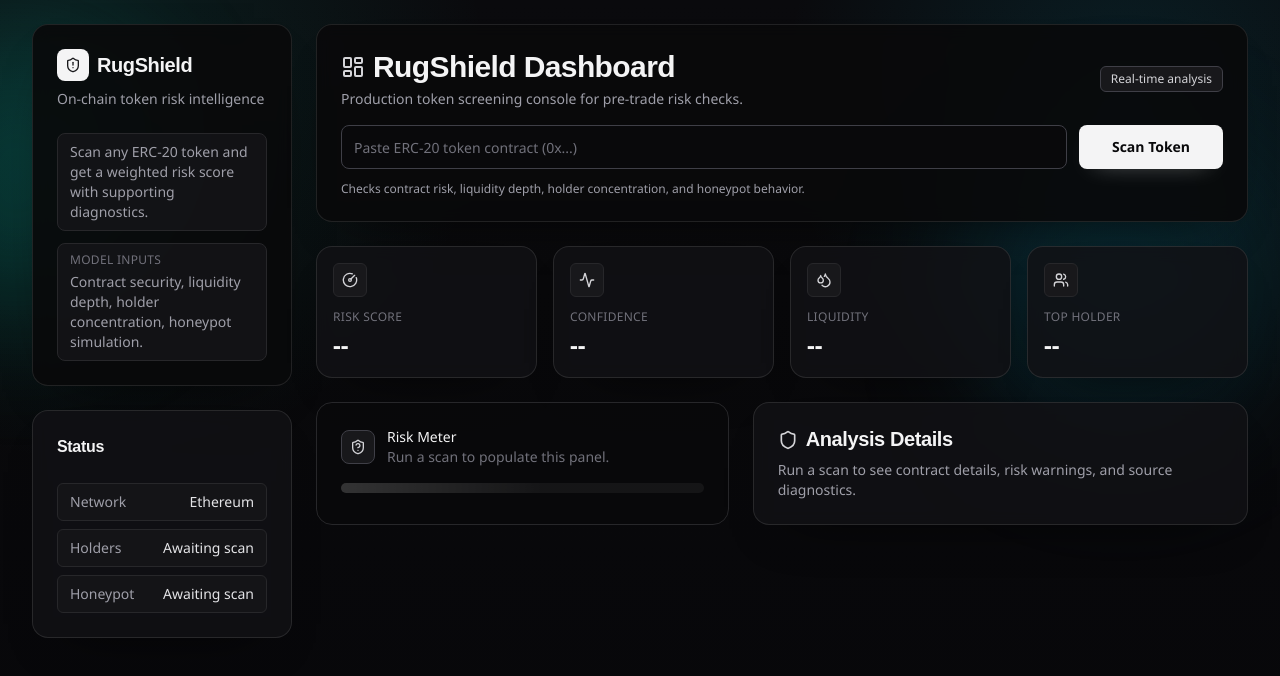
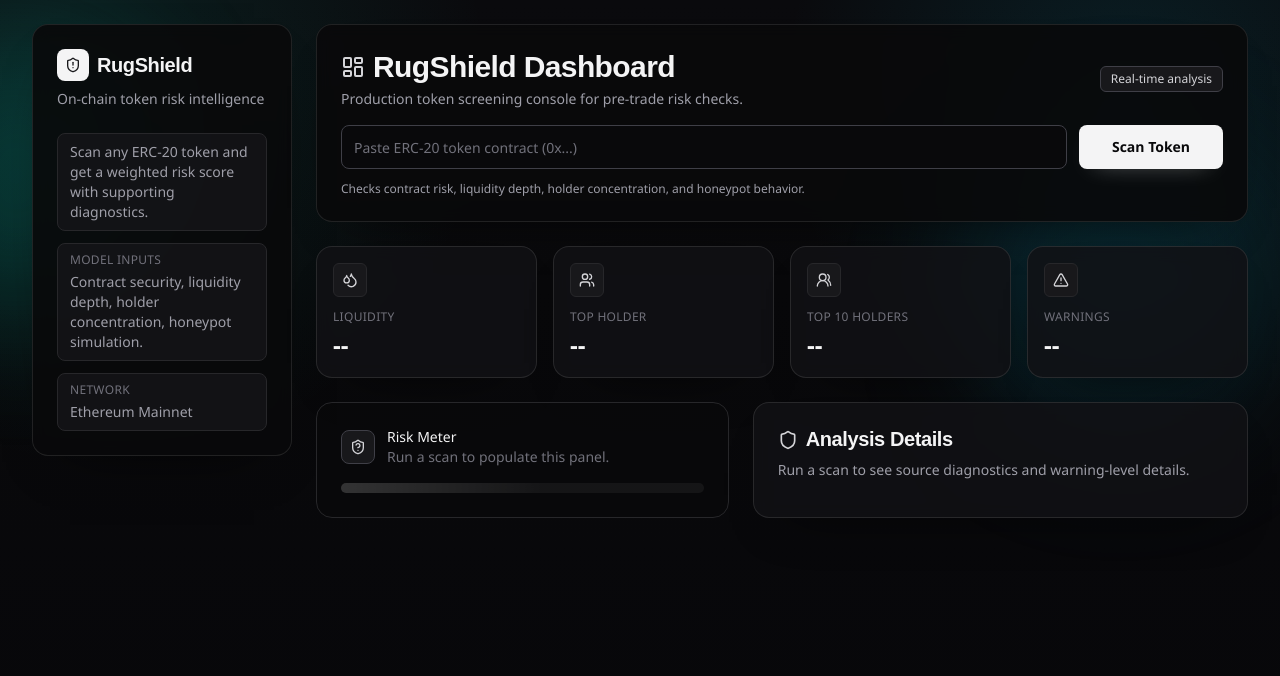
Before and after one commit to kayareyouokay/rugshield, a Next.js app: page / in a window 1280 px wide. Shown: the top 676 px of the page. Built offline with nearby package versions, Linux system fonts and the light colour scheme.

Commit message:
refactor: remove repeated dashboard sections

```diff
--- a/app/page.tsx
+++ b/app/page.tsx
@@ -2,12 +2,12 @@
 
 import { useMemo, useState } from "react";
 import {
-  Activity,
-  CircleGauge,
+  AlertTriangle,
   Droplets,
   LayoutDashboard,
   ShieldAlert,
   Users,
+  UsersRound,
 } from "lucide-react";
 
 import { ResultCard } from "@/components/result-card";
@@ -37,19 +37,6 @@ export default function Home() {
   const stats = useMemo(
     () => [
       {
-        title: "Risk Score",
-        value: typeof result?.score === "number" ? `${result.score}/100` : "--",
-        icon: <CircleGauge className="h-4 w-4" />,
-      },
-      {
-        title: "Confidence",
-        value:
-          typeof result?.confidence === "number"
-            ? `${Math.round(result.confidence * 100)}%`
-            : "--",
-        icon: <Activity className="h-4 w-4" />,
-      },
-      {
         title: "Liquidity",
         value: formatCurrency(result?.liquidity),
         icon: <Droplets className="h-4 w-4" />,
@@ -58,6 +45,16 @@ export default function Home() {
         title: "Top Holder",
         value: formatPercent(result?.topHolderPercent),
         icon: <Users className="h-4 w-4" />,
+      },
+      {
+        title: "Top 10 Holders",
+        value: formatPercent(result?.top10HolderPercent),
+        icon: <UsersRound className="h-4 w-4" />,
+      },
+      {
+        title: "Warnings",
+        value: typeof result?.warnings?.length === "number" ? String(result.warnings.length) : "--",
+        icon: <AlertTriangle className="h-4 w-4" />,
       },
     ],
     [result],
@@ -69,7 +66,7 @@ export default function Home() {
       <div className="pointer-events-none absolute right-0 top-32 h-80 w-80 rounded-full bg-cyan-500/10 blur-3xl" />
 
       <div className="relative mx-auto grid w-full max-w-7xl gap-6 lg:grid-cols-[260px_1fr]">
-        <aside className="space-y-6">
+        <aside>
           <Card className="animate-rise-in bg-zinc-950/90">
             <CardHeader>
               <CardTitle className="flex items-center gap-2 text-zinc-100">
@@ -88,29 +85,9 @@ export default function Home() {
                 <p className="mb-1 text-xs uppercase tracking-wide text-zinc-500">Model Inputs</p>
                 <p>Contract security, liquidity depth, holder concentration, honeypot simulation.</p>
               </div>
-            </CardContent>
-          </Card>
-
-          <Card className="animate-rise-in [animation-delay:80ms]">
-            <CardHeader>
-              <CardTitle className="text-base text-zinc-100">Status</CardTitle>
-            </CardHeader>
-            <CardContent className="space-y-2 text-sm">
-              <div className="flex items-center justify-between rounded-md border border-zinc-800 bg-zinc-900/70 px-3 py-2">
-                <span className="text-zinc-400">Network</span>
-                <span className="text-zinc-200">Ethereum</span>
-              </div>
-              <div className="flex items-center justify-between rounded-md border border-zinc-800 bg-zinc-900/70 px-3 py-2">
-                <span className="text-zinc-400">Holders</span>
-                <span className="text-zinc-200">
-                  {result?.sources?.holdersProvider || "Awaiting scan"}
-                </span>
-              </div>
-              <div className="flex items-center justify-between rounded-md border border-zinc-800 bg-zinc-900/70 px-3 py-2">
-                <span className="text-zinc-400">Honeypot</span>
-                <span className="text-zinc-200">
-                  {result?.sources?.honeypotMethod || "Awaiting scan"}
-                </span>
+              <div className="rounded-lg border border-zinc-800 bg-zinc-900/70 px-3 py-2">
+                <p className="mb-1 text-xs uppercase tracking-wide text-zinc-500">Network</p>
+                <p>Ethereum Mainnet</p>
               </div>
             </CardContent>
           </Card>
--- a/components/result-card.tsx
+++ b/components/result-card.tsx
@@ -24,7 +24,7 @@ export function ResultCard({ result }: ResultCardProps) {
             Analysis Details
           </CardTitle>
           <CardDescription>
-            Run a scan to see contract details, risk warnings, and source diagnostics.
+            Run a scan to see source diagnostics and warning-level details.
           </CardDescription>
         </CardHeader>
       </Card>
@@ -37,27 +37,22 @@ export function ResultCard({ result }: ResultCardProps) {
         <CardTitle className="break-all text-base text-zinc-100 sm:text-lg">
           {result.contract || "Unknown Contract"}
         </CardTitle>
-        <CardDescription>Token diagnostics</CardDescription>
+        <CardDescription>Diagnostics and warning feed</CardDescription>
       </CardHeader>
 
       <CardContent className="space-y-5">
-        <div className="grid gap-3 sm:grid-cols-3">
-          <div className="rounded-lg border border-zinc-800 bg-zinc-900/70 p-3">
-            <p className="mb-1 text-xs uppercase tracking-wide text-zinc-500">Liquidity</p>
-            <p className="text-xl font-semibold text-zinc-100">${result.liquidity.toLocaleString()}</p>
-          </div>
-          <div className="rounded-lg border border-zinc-800 bg-zinc-900/70 p-3">
-            <p className="mb-1 text-xs uppercase tracking-wide text-zinc-500">Top Holder</p>
-            <p className="text-xl font-semibold text-zinc-100">
-              {result.topHolderPercent?.toFixed(2) ?? "0.00"}%
-            </p>
-          </div>
-          <div className="rounded-lg border border-zinc-800 bg-zinc-900/70 p-3">
-            <p className="mb-1 text-xs uppercase tracking-wide text-zinc-500">Top 10 Holders</p>
-            <p className="text-xl font-semibold text-zinc-100">
-              {result.top10HolderPercent?.toFixed(2) ?? "0.00"}%
-            </p>
-          </div>
+        <div className="flex flex-wrap gap-2 border-b border-zinc-800 pb-4">
+          <Badge variant="outline" className="gap-1">
+            <Wallet className="h-3.5 w-3.5" /> Holder model
+          </Badge>
+          <Badge variant="outline">Liquidity depth</Badge>
+          <Badge variant="outline">Contract checks</Badge>
+          {result.sources?.holdersProvider ? (
+            <Badge variant="secondary">Holders via {result.sources.holdersProvider}</Badge>
+          ) : null}
+          {result.sources?.honeypotMethod ? (
+            <Badge variant="secondary">Honeypot {result.sources.honeypotMethod}</Badge>
+          ) : null}
         </div>
 
         <div className="space-y-2">
@@ -81,23 +76,6 @@ export function ResultCard({ result }: ResultCardProps) {
             </div>
           )}
         </div>
-
-        <div className="flex flex-wrap gap-2 border-t border-zinc-800 pt-4">
-          <Badge variant="outline" className="gap-1">
-            <Wallet className="h-3.5 w-3.5" /> Holder model
-          </Badge>
-          <Badge variant="outline">Liquidity depth</Badge>
-          <Badge variant="outline">Contract checks</Badge>
-          {typeof result.confidence === "number" ? (
-            <Badge variant="secondary">Confidence {Math.round(result.confidence * 100)}%</Badge>
-          ) : null}
-          {result.sources?.holdersProvider ? (
-            <Badge variant="secondary">Holders via {result.sources.holdersProvider}</Badge>
-          ) : null}
-          {result.sources?.honeypotMethod ? (
-            <Badge variant="secondary">Honeypot {result.sources.honeypotMethod}</Badge>
-          ) : null}
-        </div>
       </CardContent>
     </Card>
   );
```
